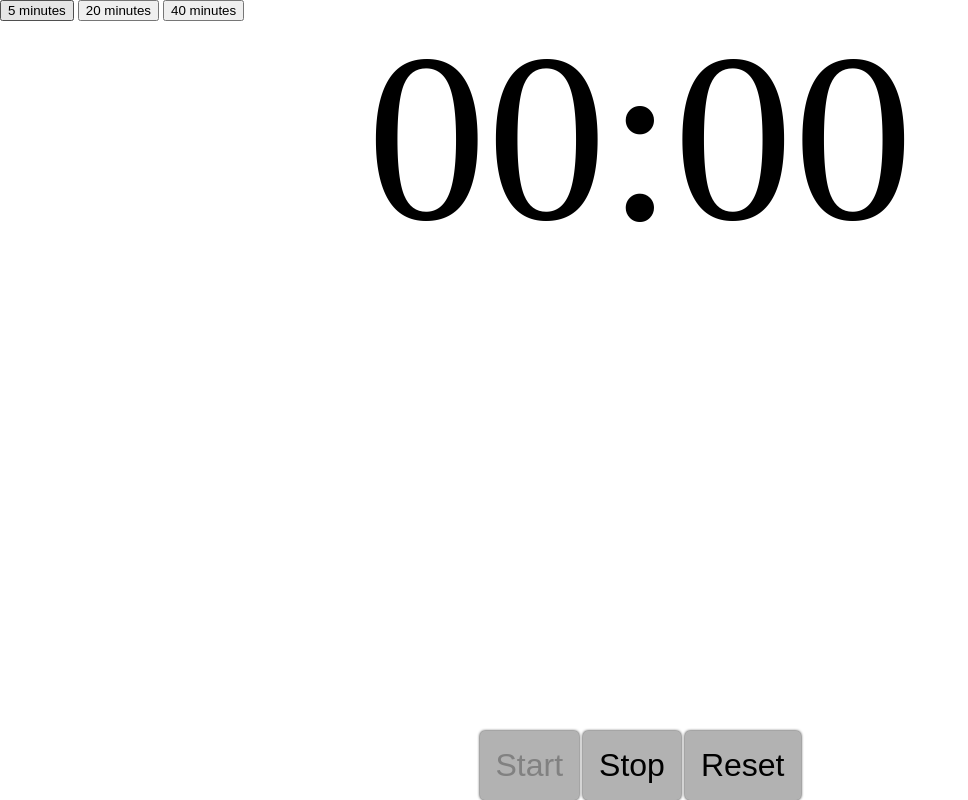
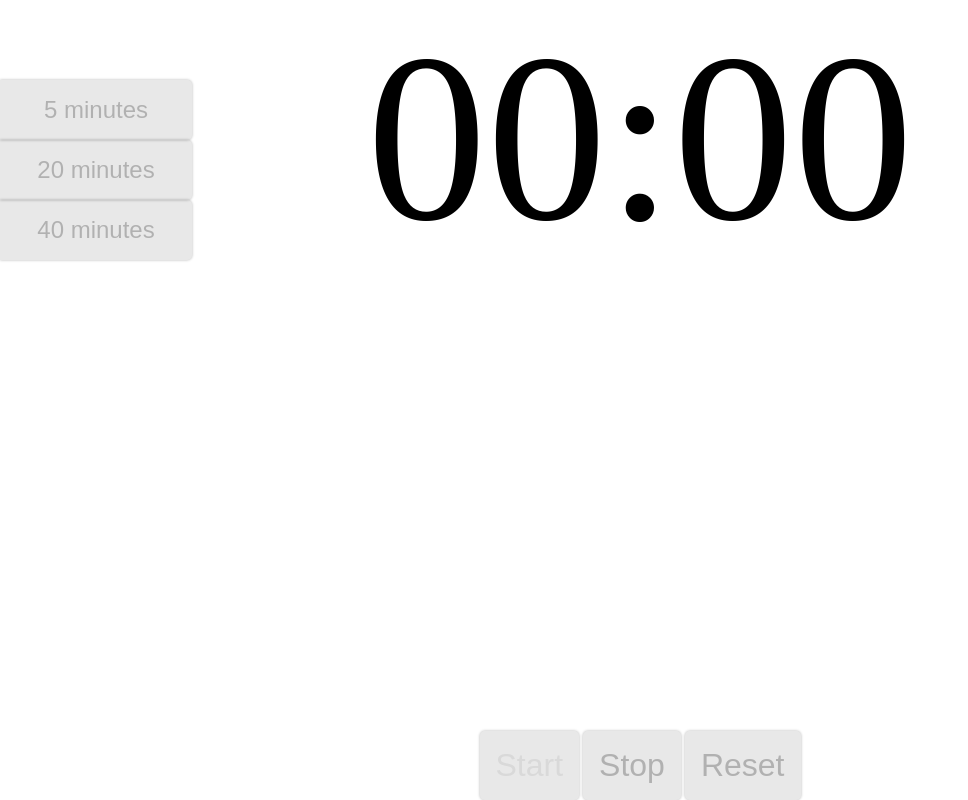
Before and after one commit to thom4parisot/talktimer.js, a website: page src/demo.html in a window 1280 px wide. Shown: the whole page, without its empty margins (0-968 px from the left). Drawn offline with Linux system fonts and the light colour scheme.

Commit message:
Improving style

```diff
--- a/src/demo.css
+++ b/src/demo.css
@@ -3,6 +3,20 @@ body{
   padding: 0;
 }
 
+button{
+  background: rgba(0, 0, 0, .3);
+  border: none;
+  border-radius: 5px;
+  box-shadow: 0 0 3px #000;
+  font-size: 2rem;
+  opacity: .3;
+  padding: 1rem;
+}
+
+  #timer-controls:hover button,
+  #timer-durations:hover button{
+    opacity: 1;
+  }
 
 #timer,
 #timer-controls,
@@ -26,10 +40,16 @@ body{
 }
 
   #timer-controls button{
-    background: rgba(0, 0, 0, .3);
-    border: none;
-    border-radius: 5px;
-    box-shadow: 0 0 3px #000;
-    font-size: 2rem;
-    padding: 1rem;
   }
+
+#timer-durations{
+  margin-top: -25%;
+  top: 50%;
+  width: 15%;
+}
+
+  #timer-durations button{
+    border-radius: 0 5px 5px 0;
+    font-size: 1.5rem;
+    width: 100%;
+  }
```
